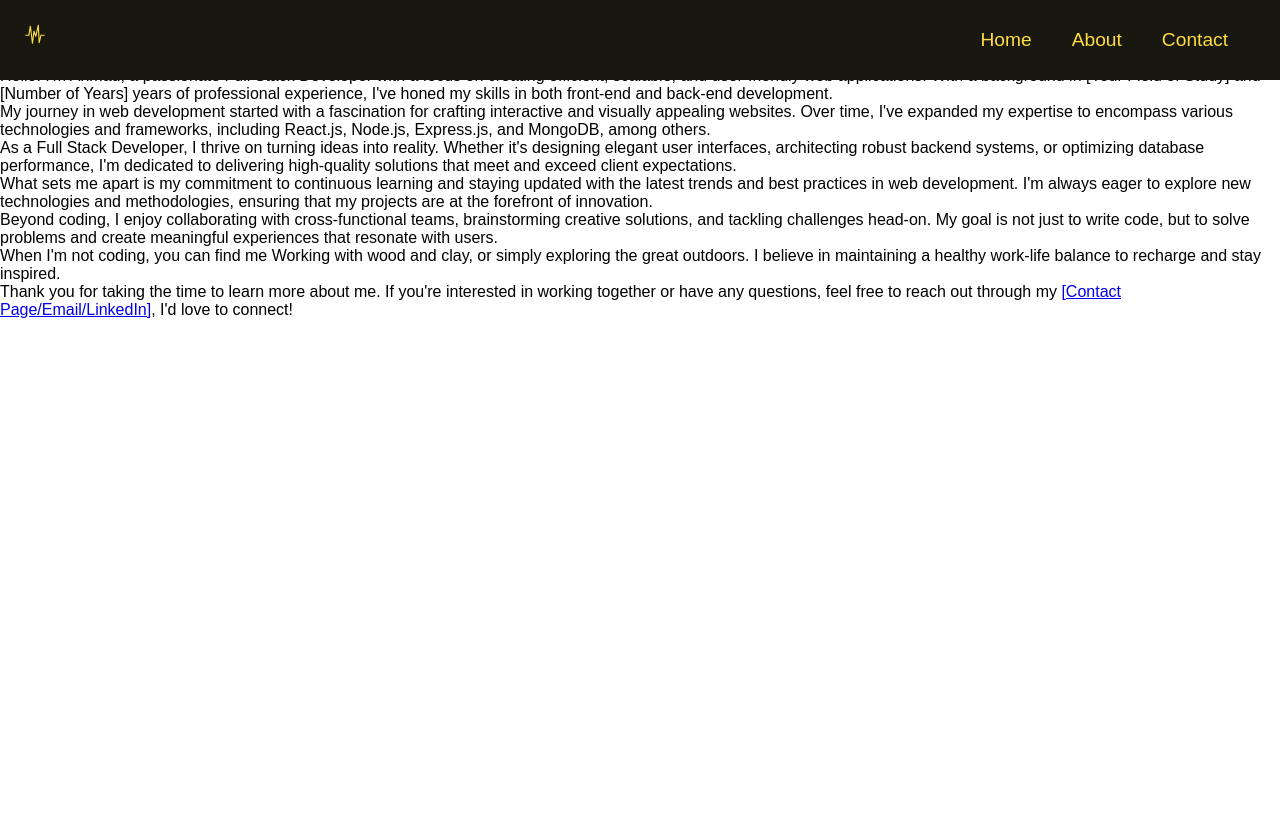
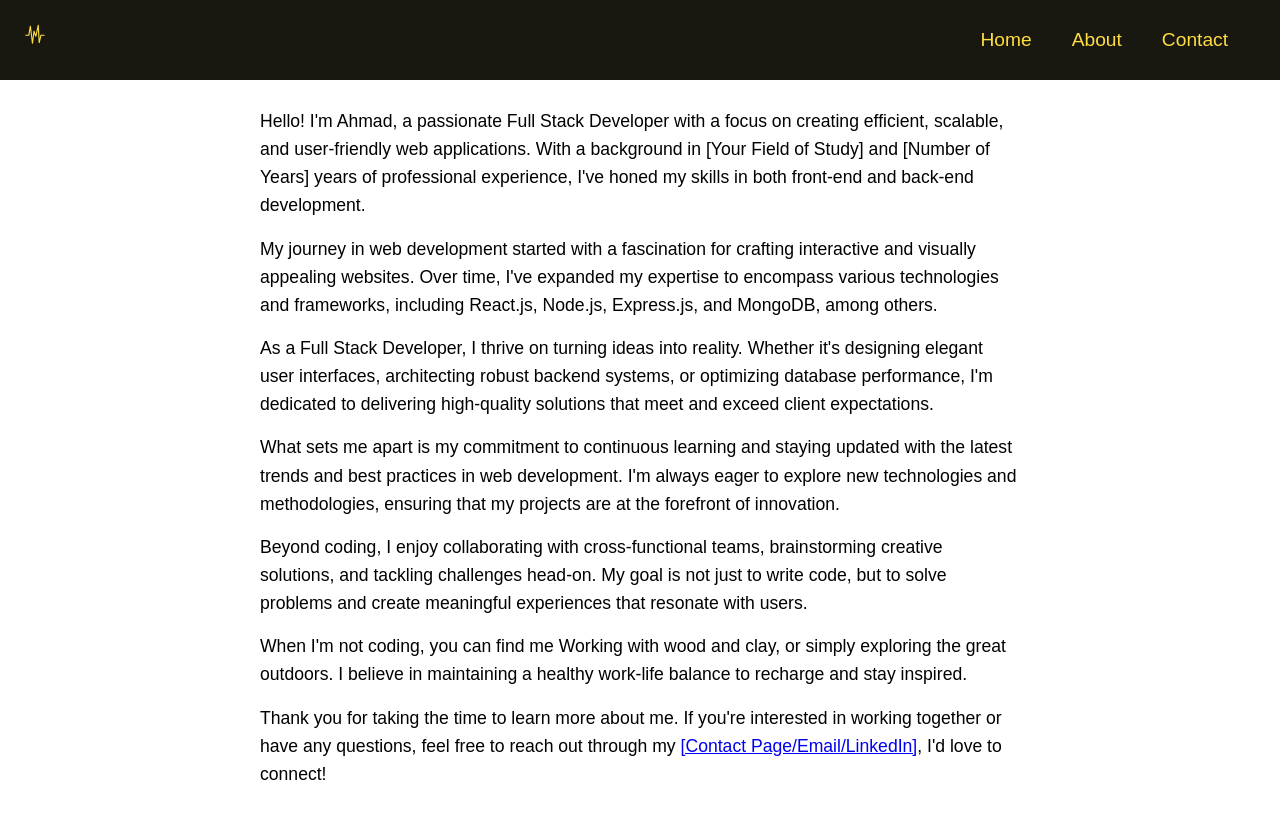
Before and after one commit to ahmad-mj/react-portfolio, a React (Create React App) app: page /about in a window 1280 px wide. Shown: the top 818 px of the page. Built offline with nearby package versions, Linux system fonts and the light colour scheme; a web font is replaced by a local one.

Commit message:
Add basic style for about page

```diff
--- a/src/containers/about/styles.scss
+++ b/src/containers/about/styles.scss
@@ -0,0 +1,19 @@
+.about-page {
+    max-width: 800px;
+    margin: 0 auto;
+    padding: 20px;
+
+    h1 {
+      font-size: 2.5rem;
+      margin-bottom: 20px;
+    }
+
+    .about-content {
+      font-size: 1.1rem;
+
+      p {
+        margin-bottom: 15px;
+        line-height: 1.6;
+      }
+    }
+  }
```
